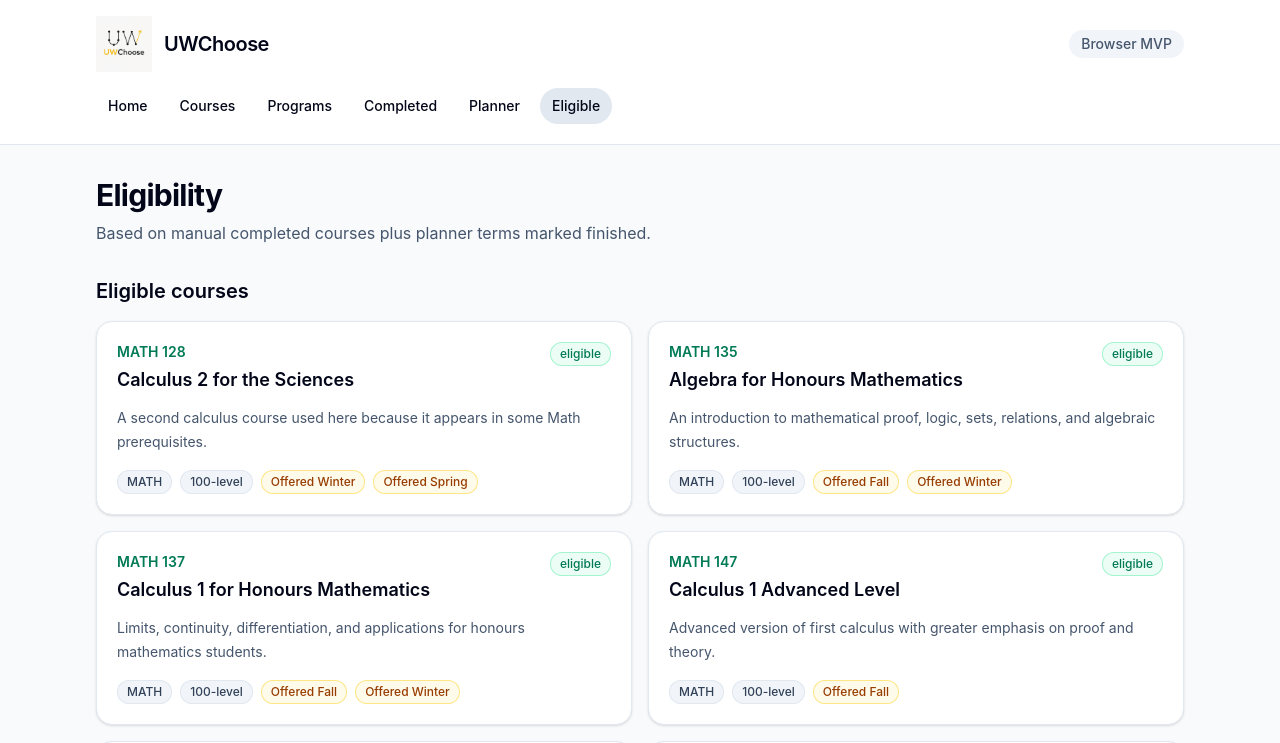
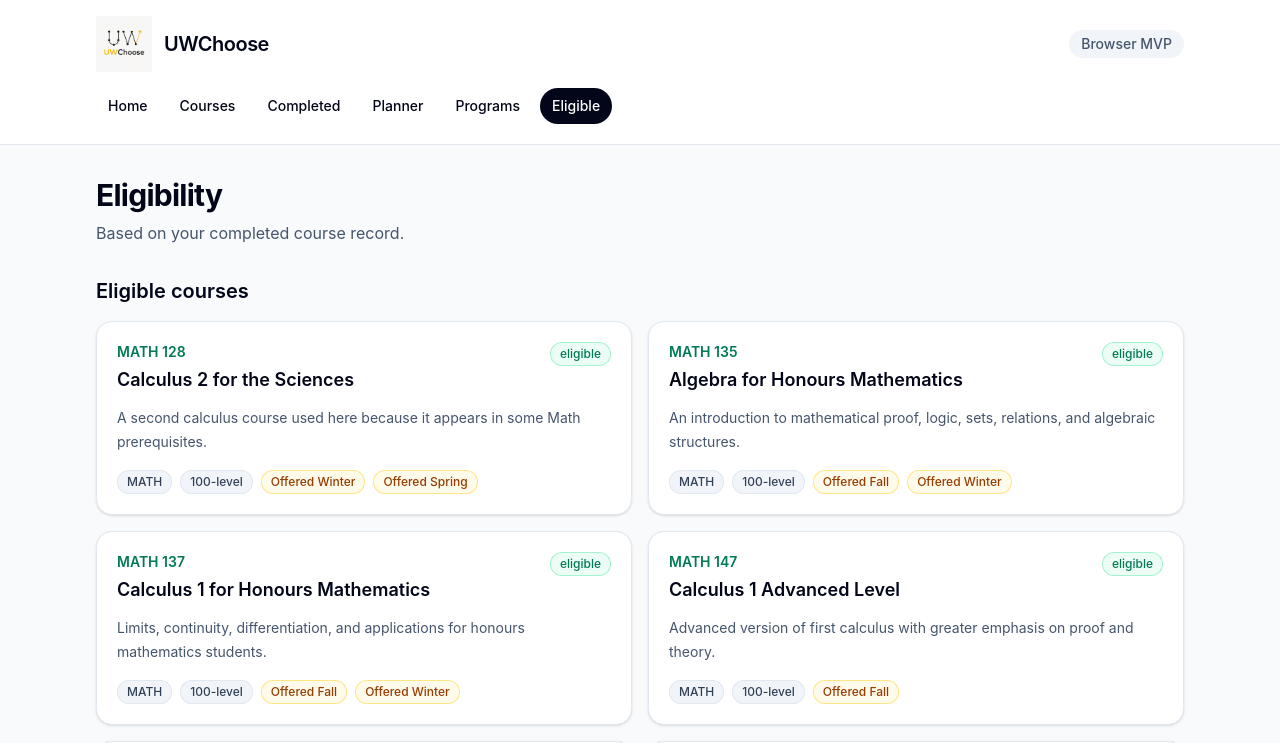
Before and after one commit to Garrison-Qu/UWChoose, a React (Vite) app in the folder frontend/: page /eligible in a window 1280 px wide. Shown: the top 743 px of the page. Built offline with nearby package versions, Linux system fonts and the light colour scheme.

Commit message:
Updated frontend

```diff
--- a/frontend/src/components/AppLayout.tsx
+++ b/frontend/src/components/AppLayout.tsx
@@ -4,9 +4,9 @@ import logo from '../assets/uwchoose_logo.png'
 const navItems = [
   { to: '/', label: 'Home' },
   { to: '/courses', label: 'Courses' },
-  { to: '/programs', label: 'Programs' },
   { to: '/completed', label: 'Completed' },
   { to: '/planner', label: 'Planner' },
+  { to: '/programs', label: 'Programs' },
   { to: '/eligible', label: 'Eligible' },
 ]
 
@@ -29,9 +29,9 @@ export function AppLayout() {
             {navItems.map((item) => (
               <NavLink
                 className={({ isActive }) =>
-                  `rounded-full px-3 py-2 text-sm font-medium whitespace-nowrap ${
+                  `rounded-full px-3 py-2 text-sm font-medium whitespace-nowrap transition-colors ${
                     isActive
-                      ? 'bg-slate-200 text-slate-950'
+                      ? 'nav-link-active bg-slate-950'
                       : 'text-slate-600 hover:bg-slate-100 hover:text-slate-950'
                   }`
                 }
@@ -39,7 +39,7 @@ export function AppLayout() {
                 key={item.to}
                 to={item.to}
               >
-                {item.label}
+                <span>{item.label}</span>
               </NavLink>
             ))}
           </nav>
--- a/frontend/src/index.css
+++ b/frontend/src/index.css
@@ -38,3 +38,8 @@ a {
   color: inherit;
   text-decoration: none;
 }
+
+.nav-link-active,
+.nav-link-active span {
+  color: #ffffff !important;
+}
--- a/frontend/src/lib/plannerWarnings.ts
+++ b/frontend/src/lib/plannerWarnings.ts
@@ -71,12 +71,19 @@ export function getPlannedTermWarnings(
     const course = findCourse(normalizedCode, courses)
     const duplicateCount = allPlannedCodes.filter((plannedCode) => plannedCode === normalizedCode).length
     const warnings: string[] = []
+    const isCompleted = completedCourses.some(
+      (completedCourse) => normalizeCourseCode(completedCourse.courseCode) === normalizedCode,
+    )
 
     if (!course) {
       return {
         courseCode: normalizedCode,
         warnings: ['Course is not in the local catalog.'],
       }
+    }
+
+    if (isCompleted) {
+      return { courseCode: normalizedCode, warnings: [] }
     }
 
     if (completedBefore.some((completedCourse) => normalizeCourseCode(completedCourse.courseCode) === normalizedCode)) {
--- a/frontend/src/pages/CompletedCoursesPage.tsx
+++ b/frontend/src/pages/CompletedCoursesPage.tsx
@@ -17,7 +17,7 @@ export function CompletedCoursesPage() {
       <div>
         <h1 className="text-3xl font-bold tracking-tight">Completed courses</h1>
         <p className="mt-2 text-slate-600">
-          Manual records are saved locally. Planner terms marked finished also count as taken.
+          Completed courses are saved locally and mirrored into the planner automatically.
         </p>
       </div>
 
--- a/frontend/src/pages/CourseDetailPage.tsx
+++ b/frontend/src/pages/CourseDetailPage.tsx
@@ -14,10 +14,10 @@ export function CourseDetailPage() {
   const { code } = useParams()
   const [showPath, setShowPath] = useState(false)
   const completedCourses = useStudentStore((state) => state.completedCourses)
-  const plannedTerms = useStudentStore((state) => state.plannedTerms)
   const currentTerm = useStudentStore((state) => state.currentTerm)
+  const addCompletedCourse = useStudentStore((state) => state.addCompletedCourse)
   const course = courses.find((item) => item.code === normalizeCourseCode(code ?? ''))
-  const effectiveCompletedCourses = getEffectiveCompletedCourses(completedCourses, plannedTerms)
+  const effectiveCompletedCourses = getEffectiveCompletedCourses(completedCourses)
 
   if (!course) {
     return (
@@ -38,6 +38,9 @@ export function CourseDetailPage() {
     currentTerm,
   )
   const hasPrerequisiteReason = availability.reasons.some((reason) => reason.startsWith('Need '))
+  const isCompleted = completedCourses.some(
+    (completedCourse) => normalizeCourseCode(completedCourse.courseCode) === course.code,
+  )
 
   return (
     <div className="space-y-6">
@@ -54,6 +57,7 @@ export function CourseDetailPage() {
           <div className="flex flex-wrap gap-2">
             <Badge>{course.subject}</Badge>
             <Badge>{course.level}-level</Badge>
+            {isCompleted ? <Badge variant="completed">Completed</Badge> : null}
             <Badge variant={availability.canTake ? 'eligible' : 'blocked'}>
               {availability.canTake ? 'Available' : 'Blocked'}
             </Badge>
@@ -63,6 +67,17 @@ export function CourseDetailPage() {
         {course.description ? (
           <p className="mt-5 max-w-3xl leading-7 text-slate-600">{course.description}</p>
         ) : null}
+
+        <div className="mt-6">
+          <button
+            className="rounded-xl bg-slate-200 px-4 py-2 text-sm font-semibold text-slate-950 hover:bg-slate-300 disabled:cursor-not-allowed disabled:opacity-60"
+            type="button"
+            disabled={isCompleted}
+            onClick={() => addCompletedCourse({ courseCode: course.code })}
+          >
+            {isCompleted ? 'Already completed' : 'Add to completed'}
+          </button>
+        </div>
       </section>
 
       {!availability.canTake ? (
--- a/frontend/src/pages/EligibleCoursesPage.tsx
+++ b/frontend/src/pages/EligibleCoursesPage.tsx
@@ -6,17 +6,14 @@ import { courses } from '../data/courses'
 import { getCourseAvailability } from '../lib/courseAvailability'
 import { formatCourseCode, normalizeCourseCode } from '../lib/courseCodes'
 import { buildPathExplanationToCourse } from '../lib/pathPlanner'
-import { getEffectiveCompletedCourses } from '../lib/studentRecords'
 import { useStudentStore } from '../stores/useStudentStore'
 
 export function EligibleCoursesPage() {
   const [pathCourseCode, setPathCourseCode] = useState<string>()
   const completedCourses = useStudentStore((state) => state.completedCourses)
-  const plannedTerms = useStudentStore((state) => state.plannedTerms)
   const currentTerm = useStudentStore((state) => state.currentTerm)
-  const effectiveCompletedCourses = getEffectiveCompletedCourses(completedCourses, plannedTerms)
   const availabilityByCode = new Map(
-    courses.map((course) => [course.code, getCourseAvailability(course, effectiveCompletedCourses)]),
+    courses.map((course) => [course.code, getCourseAvailability(course, completedCourses)]),
   )
   const eligibleCourses = courses.filter((course) => availabilityByCode.get(course.code)?.canTake)
   const unavailableCourses = courses.filter((course) => !availabilityByCode.get(course.code)?.canTake)
@@ -26,7 +23,7 @@ export function EligibleCoursesPage() {
       <div>
         <h1 className="text-3xl font-bold tracking-tight">Eligibility</h1>
         <p className="mt-2 text-slate-600">
-          Based on manual completed courses plus planner terms marked finished.
+          Based on your completed course record.
         </p>
       </div>
 
@@ -58,7 +55,7 @@ export function EligibleCoursesPage() {
             const pathExplanation = buildPathExplanationToCourse(
               course,
               courses,
-              effectiveCompletedCourses,
+              completedCourses,
               currentTerm,
             )
             const showPath = pathCourseCode === course.code
--- a/frontend/src/pages/PlannerPage.tsx
+++ b/frontend/src/pages/PlannerPage.tsx
@@ -4,7 +4,6 @@ import { courses } from '../data/courses'
 import { formatCourseCode, normalizeCourseCode } from '../lib/courseCodes'
 import { getPlannedTermWarnings } from '../lib/plannerWarnings'
 import { satisfiesPrerequisite } from '../lib/prerequisites'
-import { getEffectiveCompletedCourses } from '../lib/studentRecords'
 import { compareAcademicTerms, sortPlannedTerms, terms } from '../lib/terms'
 import { useStudentStore } from '../stores/useStudentStore'
 import type { CompletedCourse, PlannedTerm } from '../types/student'
@@ -37,15 +36,14 @@ export function PlannerPage() {
   const [courseInputs, setCourseInputs] = useState<Record<string, string>>({})
   const sortedTerms = useMemo(() => sortPlannedTerms(plannedTerms), [plannedTerms])
   const allPlannedCodes = plannedTerms.flatMap((plannedTerm) => plannedTerm.courseCodes)
-  const effectiveCompletedCourses = getEffectiveCompletedCourses(completedCourses, plannedTerms)
-  const completedCodes = effectiveCompletedCourses.map((course) => normalizeCourseCode(course.courseCode))
+  const completedCodes = completedCourses.map((course) => normalizeCourseCode(course.courseCode))
 
   return (
     <div className="space-y-6">
       <div>
         <h1 className="text-3xl font-bold tracking-tight">Term planner</h1>
         <p className="mt-2 text-slate-600">
-          Create finished and future terms. Finished terms automatically count as taken courses.
+          Plan future terms and review completed courses mirrored from your completed record.
         </p>
       </div>
 
@@ -222,6 +220,7 @@ export function PlannerPage() {
                   ) : (
                     plannedTerm.courseCodes.map((courseCode) => {
                       const course = courses.find((item) => item.code === normalizeCourseCode(courseCode))
+                      const isCompleted = completedCodes.includes(normalizeCourseCode(courseCode))
                       const prerequisitesSatisfied = course
                         ? satisfiesPrerequisite(course.prerequisite, completedBeforeTerm)
                         : false
@@ -259,9 +258,13 @@ export function PlannerPage() {
                             </button>
                           </div>
                           <div className="mt-3 flex flex-wrap gap-2">
-                            <Badge variant={prerequisitesSatisfied ? 'eligible' : 'blocked'}>
-                              {prerequisitesSatisfied ? 'Prereqs satisfied' : 'Prereqs blocked'}
-                            </Badge>
+                            {isCompleted ? (
+                              <Badge variant="completed">Completed</Badge>
+                            ) : (
+                              <Badge variant={prerequisitesSatisfied ? 'eligible' : 'blocked'}>
+                                {prerequisitesSatisfied ? 'Prereqs satisfied' : 'Prereqs blocked'}
+                              </Badge>
+                            )}
                             <Badge variant={offeredInTerm ? 'term' : 'blocked'}>
                               {offeredInTerm ? `Offered ${plannedTerm.term}` : 'Not usually offered'}
                             </Badge>
--- a/frontend/src/stores/useStudentStore.ts
+++ b/frontend/src/stores/useStudentStore.ts
@@ -3,6 +3,61 @@ import { createJSONStorage, persist } from 'zustand/middleware'
 import { normalizeCourseCode } from '../lib/courseCodes'
 import { studentStorageKey } from '../lib/storage'
 import type { CompletedCourse, CurrentTerm, PlannedTerm, PlannedTermStatus } from '../types/student'
+
+function parseTermTaken(termTaken: string | undefined, fallback: CurrentTerm): CurrentTerm {
+  const match = termTaken?.trim().match(/^(Fall|Winter|Spring)\s+(\d{4})$/i)
+
+  if (!match) {
+    return fallback
+  }
+
+  const term = `${match[1][0].toUpperCase()}${match[1].slice(1).toLowerCase()}` as CurrentTerm['term']
+
+  return {
+    term,
+    year: Number(match[2]),
+  }
+}
+
+function addCompletedCourseToPlanner(
+  plannedTerms: PlannedTerm[],
+  course: CompletedCourse,
+  fallbackTerm: CurrentTerm,
+): PlannedTerm[] {
+  const normalizedCode = normalizeCourseCode(course.courseCode)
+  const completedTerm = parseTermTaken(course.termTaken, fallbackTerm)
+  const matchingTerm = plannedTerms.find(
+    (plannedTerm) =>
+      plannedTerm.term === completedTerm.term && plannedTerm.year === completedTerm.year,
+  )
+
+  if (matchingTerm) {
+    return plannedTerms.map((plannedTerm) => {
+      if (plannedTerm.id !== matchingTerm.id) {
+        return plannedTerm
+      }
+
+      return {
+        ...plannedTerm,
+        status: 'finished',
+        courseCodes: plannedTerm.courseCodes.includes(normalizedCode)
+          ? plannedTerm.courseCodes
+          : [...plannedTerm.courseCodes, normalizedCode],
+      }
+    })
+  }
+
+  return [
+    ...plannedTerms,
+    {
+      id: `completed-${completedTerm.term}-${completedTerm.year}`,
+      term: completedTerm.term,
+      year: completedTerm.year,
+      status: 'finished',
+      courseCodes: [normalizedCode],
+    },
+  ]
+}
 
 type StudentState = {
   completedCourses: CompletedCourse[]
@@ -32,12 +87,18 @@ export const useStudentStore = create<StudentState>()(
         set((state) => {
           const normalizedCode = normalizeCourseCode(course.courseCode)
           const nextCourse = { ...course, courseCode: normalizedCode }
+          const plannedTerms = addCompletedCourseToPlanner(
+            state.plannedTerms,
+            nextCourse,
+            state.currentTerm,
+          )
           const existingCourse = state.completedCourses.some(
             (completedCourse) => normalizeCourseCode(completedCourse.courseCode) === normalizedCode,
           )
 
           if (existingCourse) {
             return {
+              plannedTerms,
               completedCourses: state.completedCourses.map((completedCourse) =>
                 normalizeCourseCode(completedCourse.courseCode) === normalizedCode
                   ? nextCourse
@@ -46,7 +107,10 @@ export const useStudentStore = create<StudentState>()(
             }
           }
 
-          return { completedCourses: [...state.completedCourses, nextCourse] }
+          return {
+            completedCourses: [...state.completedCourses, nextCourse],
+            plannedTerms,
+          }
         }),
 
       removeCompletedCourse: (courseCode) =>
```
Also changed, not shown: frontend/src/lib/studentRecords.ts (+1 -18 lines), frontend/src/pages/ProgramsPage.tsx (+2 -5 lines), 1 other file (tests, documents, lock files or other folders).
